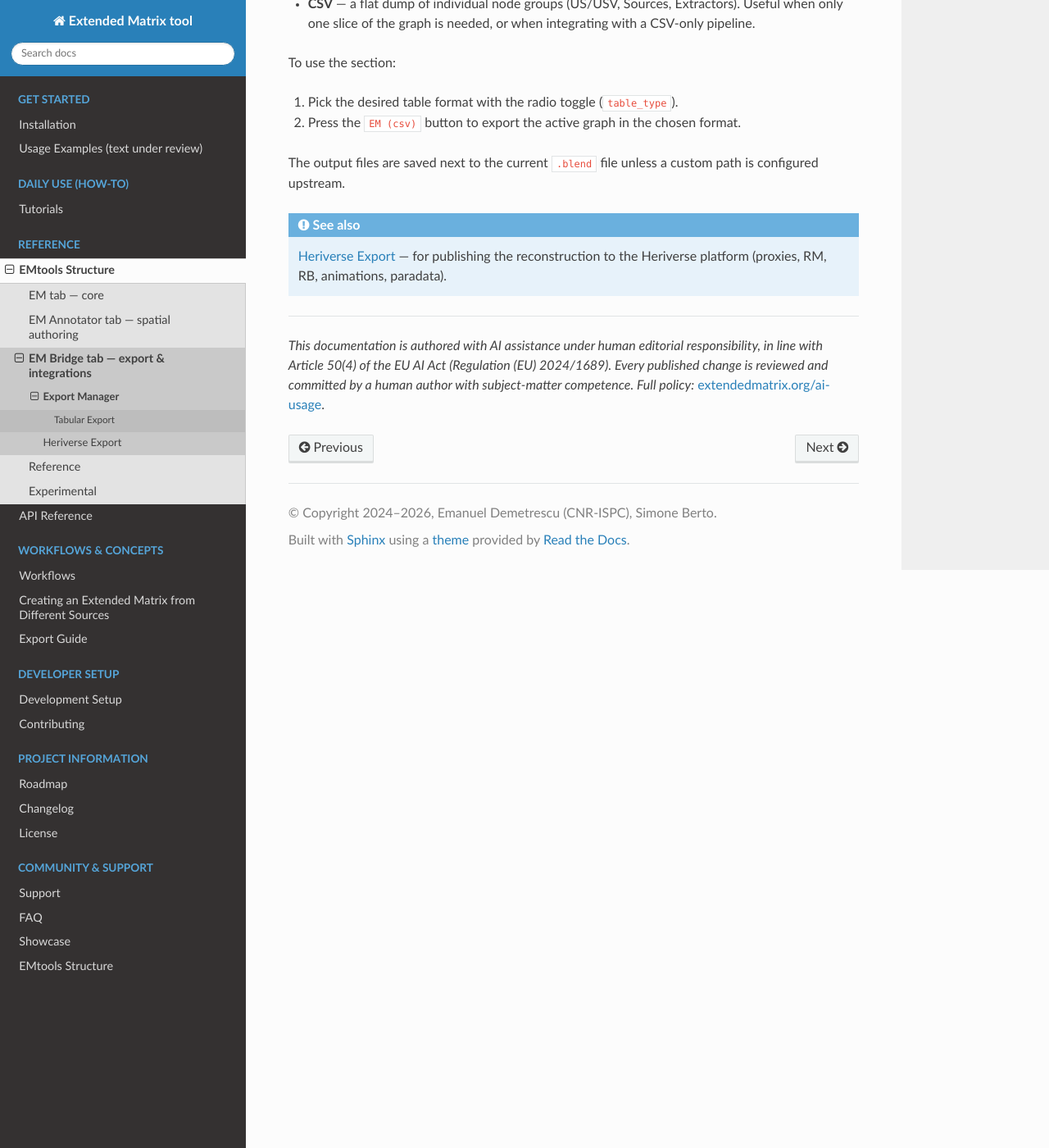
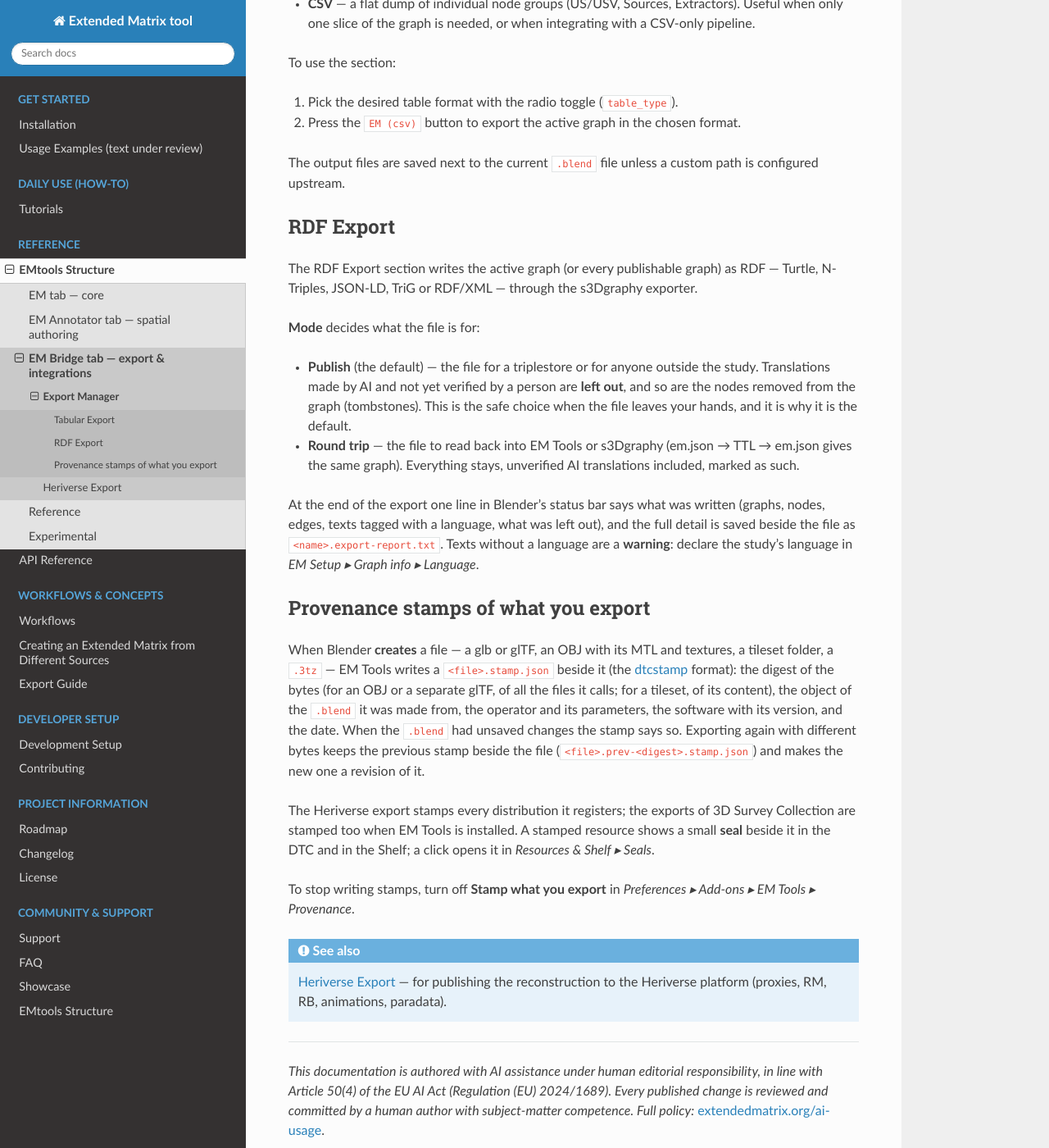
Before and after one commit to zalmoxes-laran/EM-blender-tools-doc, a Sphinx documentation site: the page built from docs/panels/export_manager.rst, in a window 1280 px wide and 1400 px high, scrolled down 1664 px. Shown: the whole window at 82% size. Built offline with Sphinx 7.4.7 and the Read the Docs theme 3.1.0, drawn with Linux system fonts in a browser that asks for light colours; some of the changed text lies outside the part shown.

Commit message:
Document the RDF export modes, Publish by default, and the stamps of exports

```diff
--- a/docs/panels/export_manager.rst
+++ b/docs/panels/export_manager.rst
@@ -25,7 +25,8 @@ sidebar and groups every exporter EM Tools ships with into a single
 panel. Each exporter is rendered as a collapsible sub-section with its
 own help-button pointing to its dedicated documentation page.
 
-This page documents the **Tabular Export** section only. For the
+This page documents the **Tabular Export** and **RDF Export** sections,
+and the provenance stamps written beside every exported file. For the
 Heriverse publishing pipeline see :doc:`heriverse_export`.
 
 .. _tabular-export:
@@ -58,6 +59,58 @@ To use the section:
 The output files are saved next to the current ``.blend`` file unless
 a custom path is configured upstream.
 
+.. _rdf-export:
+
+RDF Export
+----------
+
+The RDF Export section writes the active graph (or every publishable
+graph) as RDF — Turtle, N-Triples, JSON-LD, TriG or RDF/XML — through
+the s3Dgraphy exporter.
+
+**Mode** decides what the file is for:
+
+- **Publish** (the default) — the file for a triplestore or for
+  anyone outside the study. Translations made by AI and not yet
+  verified by a person are **left out**, and so are the nodes removed
+  from the graph (tombstones). This is the safe choice when the file
+  leaves your hands, and it is why it is the default.
+- **Round trip** — the file to read back into EM Tools or s3Dgraphy
+  (em.json → TTL → em.json gives the same graph). Everything stays,
+  unverified AI translations included, marked as such.
+
+At the end of the export one line in Blender's status bar says what
+was written (graphs, nodes, edges, texts tagged with a language, what
+was left out), and the full detail is saved beside the file as
+``<name>.export-report.txt``. Texts without a language are a
+**warning**: declare the study's language in
+*EM Setup ▸ Graph info ▸ Language*.
+
+.. _export-stamps:
+
+Provenance stamps of what you export
+------------------------------------
+
+When Blender **creates** a file — a glb or glTF, an OBJ with its MTL
+and textures, a tileset folder, a ``.3tz`` — EM Tools writes a
+``<file>.stamp.json`` beside it (the `dtcstamp
+<https://github.com/zalmoxes-laran/dtcstamp>`__ format): the digest of
+the bytes (for an OBJ or a separate glTF, of all the files it calls;
+for a tileset, of its content), the object of the ``.blend`` it was
+made from, the operator and its parameters, the software with its
+version, and the date. When the ``.blend`` had unsaved changes the
+stamp says so. Exporting again with different bytes keeps the previous
+stamp beside the file (``<file>.prev-<digest>.stamp.json``) and makes
+the new one a revision of it.
+
+The Heriverse export stamps every distribution it registers; the
+exports of 3D Survey Collection are stamped too when EM Tools is
+installed. A stamped resource shows a small **seal** beside it in the
+DTC and in the Shelf; a click opens it in *Resources & Shelf ▸ Seals*.
+
+To stop writing stamps, turn off **Stamp what you export** in
+*Preferences ▸ Add-ons ▸ EM Tools ▸ Provenance*.
+
 .. seealso::
 
    :doc:`heriverse_export` — for publishing the reconstruction to the
```
